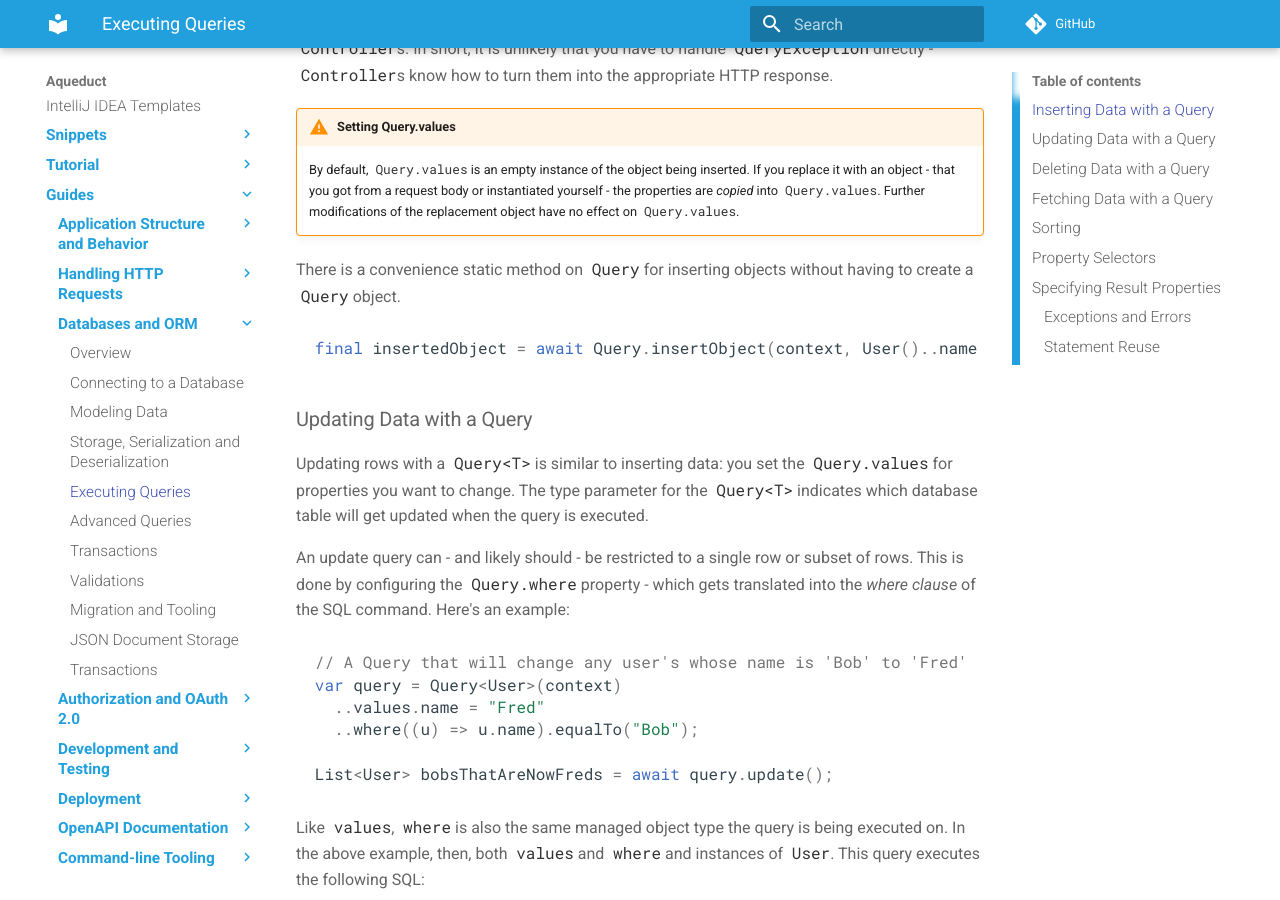
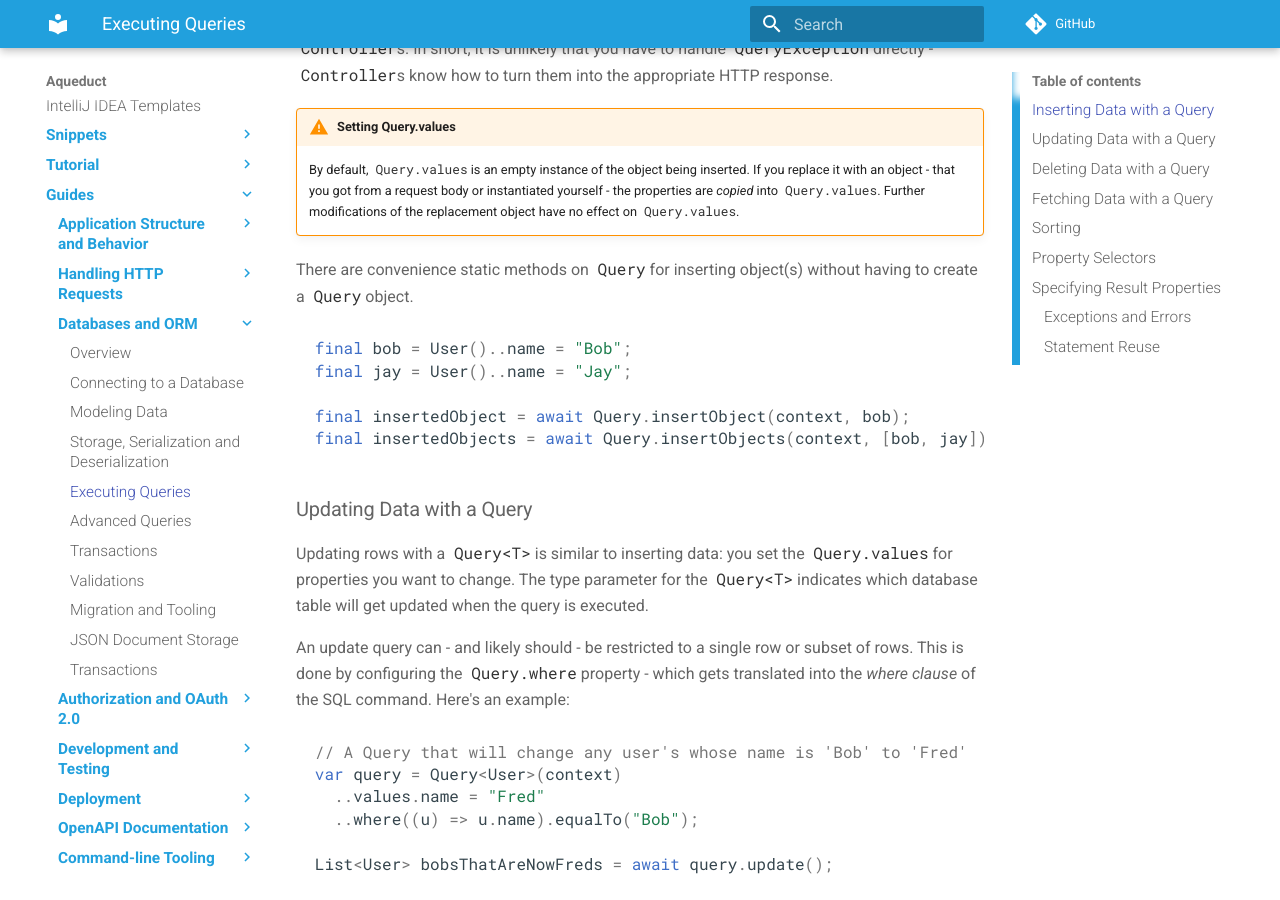
Before and after one commit to stablekernel/aqueduct, an MkDocs documentation site: the page built from source/docs/db/executing_queries.md, in a window 1280 px wide and 900 px high, scrolled down 2355 px. Built offline with MkDocs 1.6.1 and Material for MkDocs 9.7.7, drawn with Linux system fonts in a browser that asks for light colours; comment, search, counter and statistics services are not loaded; old or Windows-style settings are respelled for this version of MkDocs.

Commit message:
Query.insertObjects documentation update

````diff
--- a/source/docs/db/executing_queries.md
+++ b/source/docs/db/executing_queries.md
@@ -91,10 +91,14 @@ If an insert query fails because of a unique constraint is violated, a `QueryExc
 !!! warning "Setting Query.values"
     By default, `Query.values` is an empty instance of the object being inserted. If you replace it with an object - that you got from a request body or instantiated yourself - the properties are *copied* into `Query.values`. Further modifications of the replacement object have no effect on `Query.values`.
 
-There is a convenience static method on `Query` for inserting objects without having to create a `Query` object.
+There are convenience static methods on `Query` for inserting object(s) without having to create a `Query` object.
 
 ```dart
-final insertedObject = await Query.insertObject(context, User()..name = "Bob");
+final bob = User()..name = "Bob";
+final jay = User()..name = "Jay";
+
+final insertedObject = await Query.insertObject(context, bob);
+final insertedObjects = await Query.insertObjects(context, [bob, jay]);
 ```
 
 ### Updating Data with a Query
````
